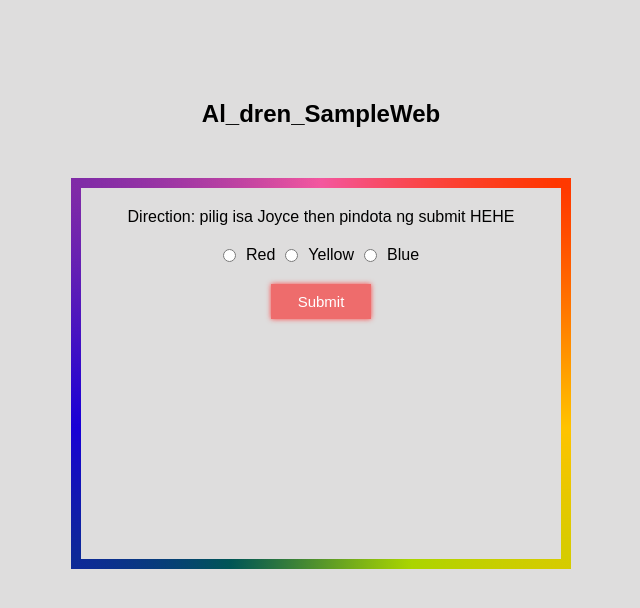
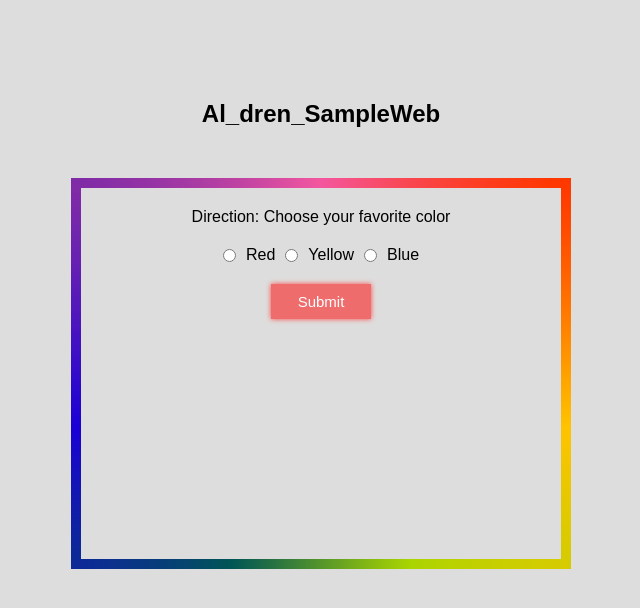
Before and after one commit to aldren22-win/aldren22-win.github.io, a plain HTML site: page index.html in a window 1280 px wide. Shown: the whole page, without its empty margins (319-959 px from the left). Drawn offline with Linux system fonts and the light colour scheme.

Commit message:
Update index.html

```diff
--- a/index.html
+++ b/index.html
@@ -10,7 +10,7 @@
 
   <h1 class="center-text">Al_dren_SampleWeb</h1>
   <form class="quiz" id="quizForm">
-    <p>Direction: pilig isa Joyce then pindota ng submit HEHE</p>
+    <p>Direction: Choose your favorite color</p>
     <div class="pili-ka">
       <input type="radio" id="greatest" name="age" value="greatest">
       <label for="greatest">Red</label>
```
